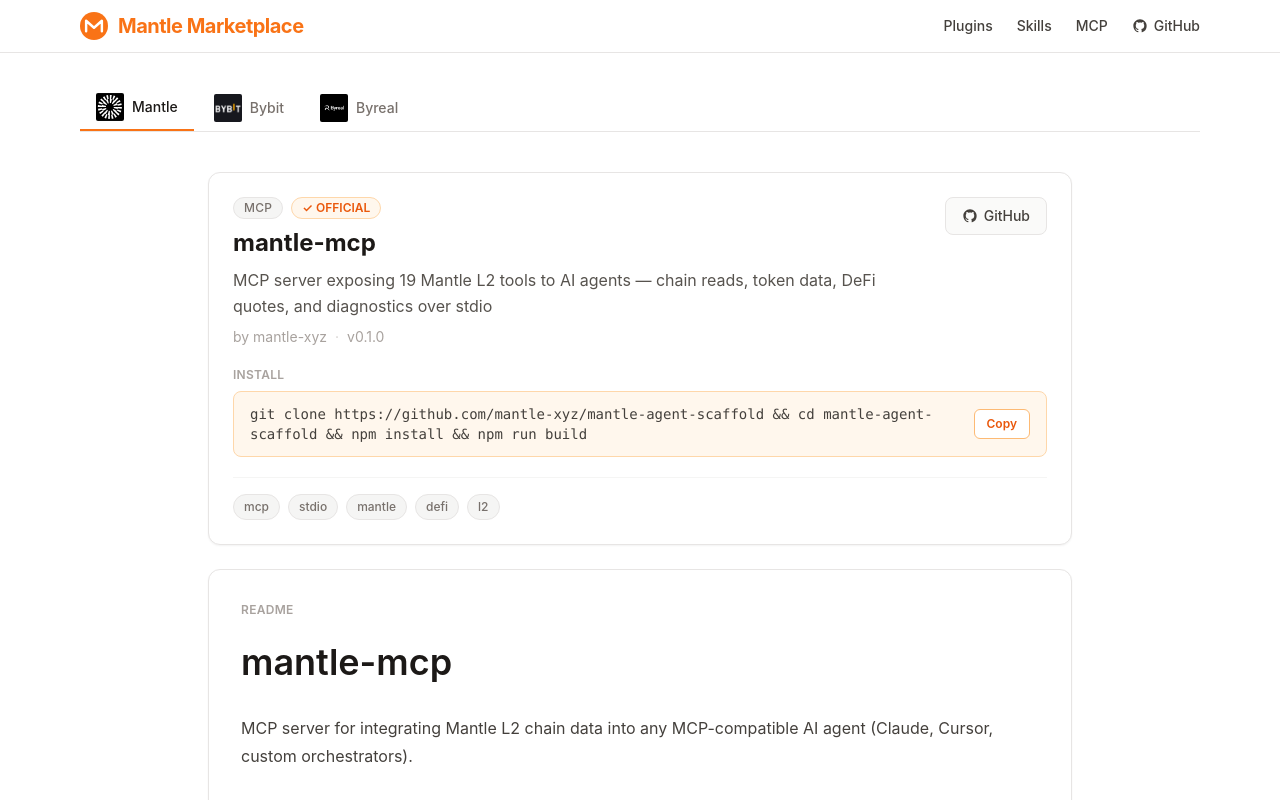
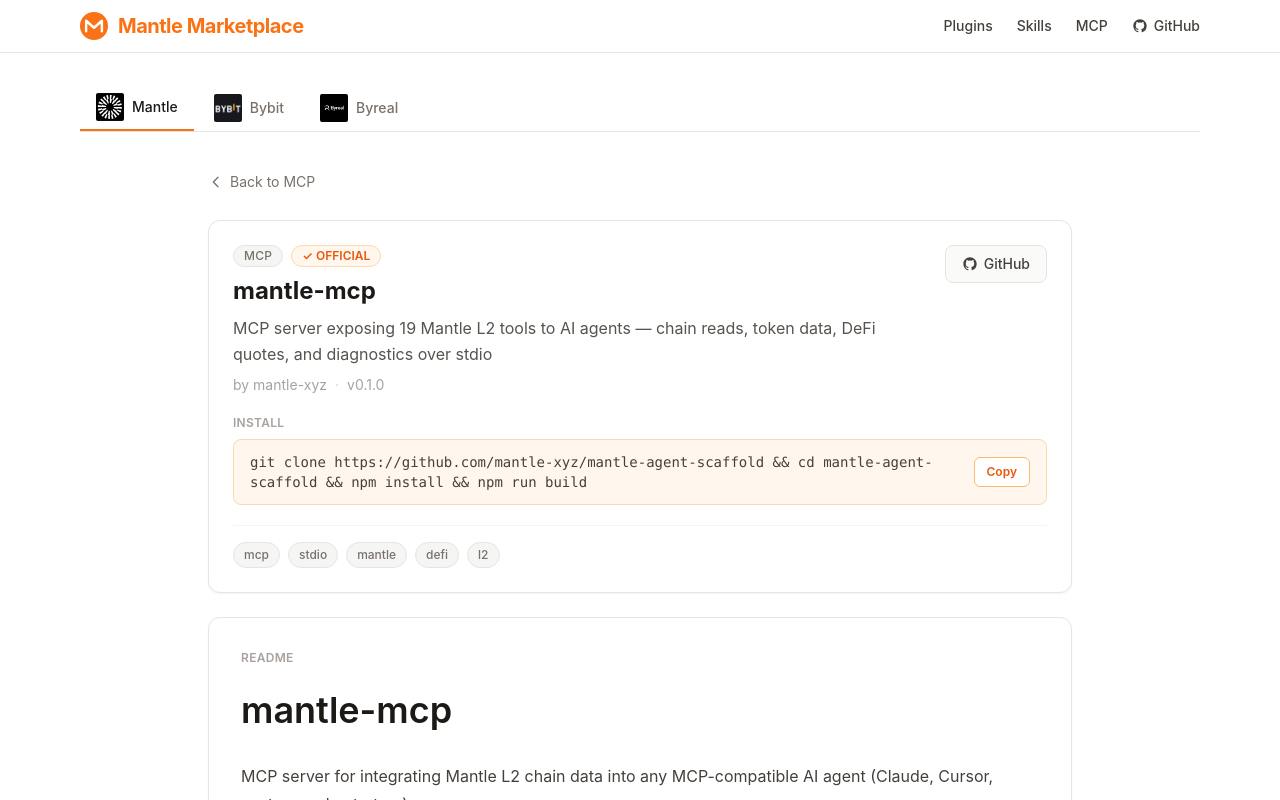
Before and after one commit to kyle-park-io/mantle-marketplace, a Next.js app: page /mantle/mcp/mantle-mcp in a window 1280 px wide. Shown: the top 800 px of the page. Built offline with nearby package versions, Linux system fonts and the light colour scheme; a web font is replaced by a local one.

Commit message:
feat(ui): add back button to detail page, fix category labels
Add a back button on item detail pages linking back to the category
listing. Move CATEGORY_LABELS to constants.ts so it can be shared
across components — detail page badge now shows "Plugins"/"Skills"/"MCP"
instead of lowercase slugs.

```diff
--- a/src/app/[platform]/[category]/[slug]/page.tsx
+++ b/src/app/[platform]/[category]/[slug]/page.tsx
@@ -1,6 +1,8 @@
+import Link from 'next/link';
 import ReactMarkdown from 'react-markdown';
 import { InstallCommand } from '@/components/install-command';
 import { getItemBySlug, getAllItems } from '@/lib/data';
+import { CATEGORY_LABELS } from '@/lib/constants';
 import type { Platform, Category } from '@/lib/types';
 import { notFound } from 'next/navigation';
 
@@ -25,6 +27,27 @@
 
   return (
     <div className="mx-auto max-w-4xl space-y-6 px-4 py-10">
+      {/* Back button */}
+      <Link
+        href={`/${platform}/${category}`}
+        className="inline-flex items-center gap-1.5 text-sm text-stone-500 transition-colors hover:text-orange-500"
+      >
+        <svg
+          className="h-4 w-4"
+          fill="none"
+          viewBox="0 0 24 24"
+          stroke="currentColor"
+          strokeWidth={2}
+        >
+          <path
+            strokeLinecap="round"
+            strokeLinejoin="round"
+            d="M15 19l-7-7 7-7"
+          />
+        </svg>
+        Back to {CATEGORY_LABELS[item.category as Category]}
+      </Link>
+
       {/* Hero card */}
       <div className="rounded-xl border border-stone-200 bg-white p-6 shadow-sm space-y-5">
         <div className="flex items-start justify-between gap-4">
@@ -32,7 +55,7 @@
             {/* Badges */}
             <div className="flex items-center gap-2">
               <span className="inline-flex items-center rounded-full border border-stone-200 bg-stone-100 px-2.5 py-0.5 text-xs font-medium uppercase tracking-wide text-stone-500">
-                {item.category}
+                {CATEGORY_LABELS[item.category as Category]}
               </span>
               {item.isOfficial && (
                 <span className="inline-flex items-center gap-1 rounded-full border border-orange-200 bg-orange-50 px-2.5 py-0.5 text-xs font-semibold text-orange-600">
--- a/src/components/category-tabs.tsx
+++ b/src/components/category-tabs.tsx
@@ -2,14 +2,8 @@
 
 import Link from 'next/link';
 import { useParams } from 'next/navigation';
-import { CATEGORIES } from '@/lib/constants';
+import { CATEGORIES, CATEGORY_LABELS } from '@/lib/constants';
 import type { Category } from '@/lib/constants';
-
-const CATEGORY_LABELS: Record<Category, string> = {
-  plugins: 'Plugins',
-  skills: 'Skills',
-  mcp: 'MCP',
-};
 
 export function CategoryTabs() {
   const params = useParams<{ platform: string; category: string }>();
--- a/src/lib/constants.ts
+++ b/src/lib/constants.ts
@@ -8,6 +8,12 @@
 
 export const DEFAULT_PLATFORM: Platform = 'mantle';
 export const DEFAULT_CATEGORY: Category = 'plugins';
+
+export const CATEGORY_LABELS: Record<Category, string> = {
+  plugins: 'Plugins',
+  skills: 'Skills',
+  mcp: 'MCP',
+};
 
 export const SYNC_CONFIGS: GithubSyncConfig[] = [
   // Full scaffold plugin
```
